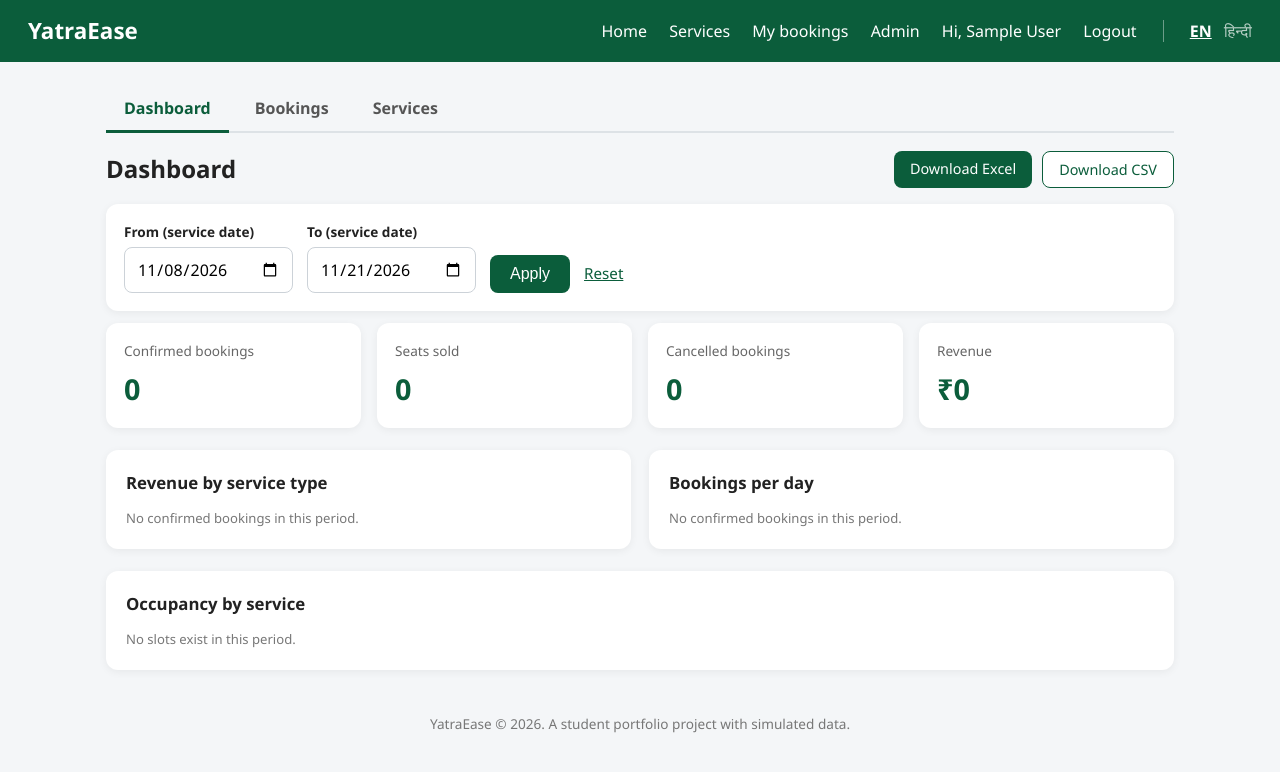
After one commit to DusnamoniLahari/yatra-ease, a Flask app: page /admin/dashboard in a window 1280 px wide. The commit adds this page. Shown: the top 772 px of the page. Run offline with Flask 3, Linux system fonts and the light colour scheme; a user stored in the database is signed in; tables that the repository leaves empty hold one stand-in row (values such as "Sample post"); some libraries are stand-ins or nearby versions.

Commit message:
Step 10: admin dashboard with SQL/pandas reports and Excel/CSV export

```diff
--- a/app/__init__.py
+++ b/app/__init__.py
@@ -26,12 +26,14 @@ def create_app():
     from app.auth import auth
     from app.bookings import bookings
     from app.admin import admin
+    from app.dashboard import dashboard
     from app.translations import translate, SUPPORTED_LANGUAGES, DEFAULT_LANGUAGE
 
     app.register_blueprint(main)
     app.register_blueprint(auth)
     app.register_blueprint(bookings)
     app.register_blueprint(admin)
+    app.register_blueprint(dashboard)
 
     @app.context_processor
     def inject_language():
--- a/app/admin.py
+++ b/app/admin.py
@@ -30,7 +30,7 @@ def admin_required(view):
 @admin.route("/")
 @admin_required
 def index():
-    return redirect(url_for("admin.bookings_list"))
+    return redirect(url_for("dashboard.overview"))
 
 
 @admin.route("/bookings")
--- a/app/static/css/style.css
+++ b/app/static/css/style.css
@@ -520,3 +520,146 @@ a.btn {
     outline: none;
     border-color: #0b5d3b;
 }
+
+.download-links {
+    display: flex;
+    gap: 10px;
+    flex-wrap: wrap;
+}
+
+.btn-outline {
+    background: #fff;
+    color: #0b5d3b;
+    border: 1px solid #0b5d3b;
+}
+
+.btn-outline:hover {
+    background: #e3f4ea;
+}
+
+.stat-grid {
+    display: grid;
+    grid-template-columns: repeat(auto-fit, minmax(190px, 1fr));
+    gap: 16px;
+    margin-bottom: 22px;
+}
+
+.stat-card {
+    display: flex;
+    flex-direction: column;
+    background: #fff;
+    border-radius: 12px;
+    padding: 18px;
+    box-shadow: 0 2px 8px rgba(0, 0, 0, 0.06);
+}
+
+.stat-label {
+    color: #666;
+    font-size: 0.85rem;
+}
+
+.stat-value {
+    margin-top: 6px;
+    font-size: 1.8rem;
+    font-weight: 700;
+    color: #0b5d3b;
+}
+
+.dash-columns {
+    display: grid;
+    grid-template-columns: repeat(auto-fit, minmax(320px, 1fr));
+    gap: 18px;
+    margin-bottom: 22px;
+}
+
+.panel {
+    background: #fff;
+    border-radius: 12px;
+    padding: 20px;
+    margin-bottom: 22px;
+    box-shadow: 0 2px 8px rgba(0, 0, 0, 0.06);
+}
+
+.dash-columns .panel {
+    margin-bottom: 0;
+}
+
+.panel h3 {
+    margin-bottom: 14px;
+    font-size: 1.05rem;
+}
+
+.mini-table {
+    width: 100%;
+    border-collapse: collapse;
+}
+
+.mini-table th,
+.mini-table td {
+    padding: 9px 6px;
+    text-align: left;
+    border-bottom: 1px solid #e5e8eb;
+    font-size: 0.92rem;
+}
+
+.mini-table th {
+    color: #666;
+    font-weight: 600;
+}
+
+.bar-list {
+    display: flex;
+    flex-direction: column;
+    gap: 8px;
+}
+
+.bar-row {
+    display: flex;
+    align-items: center;
+    gap: 10px;
+}
+
+.bar-label {
+    width: 92px;
+    font-size: 0.82rem;
+    color: #555;
+    flex-shrink: 0;
+}
+
+.bar-track {
+    flex: 1;
+    height: 12px;
+    background: #e8ecef;
+    border-radius: 999px;
+    overflow: hidden;
+}
+
+.bar-fill {
+    height: 100%;
+    background: #0b5d3b;
+    border-radius: 999px;
+}
+
+.bar-value {
+    width: 32px;
+    text-align: right;
+    font-size: 0.85rem;
+    font-weight: 600;
+}
+
+.occ-cell {
+    display: flex;
+    align-items: center;
+    gap: 10px;
+    min-width: 170px;
+}
+
+.occ-cell span {
+    width: 52px;
+    font-size: 0.85rem;
+}
+
+.table-flat {
+    margin-top: 0;
+    box-shadow: none;
+}
--- /dev/null
+++ b/app/templates/_admin_tabs.html
@@ -0,0 +1,8 @@
+<div class="admin-tabs">
+    <a href="{{ url_for('dashboard.overview') }}"
+       class="{{ 'active' if active_tab == 'dashboard' else '' }}">Dashboard</a>
+    <a href="{{ url_for('admin.bookings_list') }}"
+       class="{{ 'active' if active_tab == 'bookings' else '' }}">Bookings</a>
+    <a href="{{ url_for('admin.services_list') }}"
+       class="{{ 'active' if active_tab == 'services' else '' }}">Services</a>
+</div>
--- a/app/templates/admin_bookings.html
+++ b/app/templates/admin_bookings.html
@@ -3,10 +3,8 @@
 {% block title %}Admin - Bookings - YatraEase{% endblock %}
 
 {% block content %}
-<div class="admin-tabs">
-    <a href="{{ url_for('admin.bookings_list') }}" class="active">Bookings</a>
-    <a href="{{ url_for('admin.services_list') }}">Services</a>
-</div>
+{% set active_tab = 'bookings' %}
+{% include "_admin_tabs.html" %}
 
 <h2>All bookings</h2>
 
--- /dev/null
+++ b/app/templates/admin_dashboard.html
@@ -0,0 +1,132 @@
+{% extends "base.html" %}
+
+{% block title %}Admin - Dashboard - YatraEase{% endblock %}
+
+{% block content %}
+{% set active_tab = 'dashboard' %}
+{% include "_admin_tabs.html" %}
+
+<div class="admin-header">
+    <h2>Dashboard</h2>
+    <div class="download-links">
+        <a href="{{ url_for('dashboard.report_xlsx', start=start, end=end) }}" class="btn btn-small">Download Excel</a>
+        <a href="{{ url_for('dashboard.report_csv', start=start, end=end) }}" class="btn btn-small btn-outline">Download CSV</a>
+    </div>
+</div>
+
+<form method="GET" action="{{ url_for('dashboard.overview') }}" class="filter-bar">
+    <div class="filter-field">
+        <label for="start">From (service date)</label>
+        <input type="date" id="start" name="start" value="{{ start }}">
+    </div>
+    <div class="filter-field">
+        <label for="end">To (service date)</label>
+        <input type="date" id="end" name="end" value="{{ end }}">
+    </div>
+    <div class="filter-actions">
+        <button type="submit" class="btn">Apply</button>
+        <a href="{{ url_for('dashboard.overview') }}" class="btn-link">Reset</a>
+    </div>
+</form>
+
+<div class="stat-grid">
+    <div class="stat-card">
+        <span class="stat-label">Confirmed bookings</span>
+        <span class="stat-value">{{ totals.bookings }}</span>
+    </div>
+    <div class="stat-card">
+        <span class="stat-label">Seats sold</span>
+        <span class="stat-value">{{ totals.seats }}</span>
+    </div>
+    <div class="stat-card">
+        <span class="stat-label">Cancelled bookings</span>
+        <span class="stat-value">{{ totals.cancelled }}</span>
+    </div>
+    <div class="stat-card">
+        <span class="stat-label">Revenue</span>
+        <span class="stat-value">&#8377;{{ '{:,}'.format(totals.revenue) }}</span>
+    </div>
+</div>
+
+<div class="dash-columns">
+    <section class="panel">
+        <h3>Revenue by service type</h3>
+        {% if by_type %}
+        <table class="mini-table">
+            <thead>
+                <tr><th>Type</th><th>Bookings</th><th>Revenue</th></tr>
+            </thead>
+            <tbody>
+                {% for row in by_type %}
+                <tr>
+                    <td><span class="badge">{{ row.type }}</span></td>
+                    <td>{{ row.bookings }}</td>
+                    <td>&#8377;{{ '{:,}'.format(row.revenue) }}</td>
+                </tr>
+                {% endfor %}
+            </tbody>
+        </table>
+        {% else %}
+        <p class="muted">No confirmed bookings in this period.</p>
+        {% endif %}
+    </section>
+
+    <section class="panel">
+        <h3>Bookings per day</h3>
+        {% if daily %}
+        <div class="bar-list">
+            {% for d in daily %}
+            <div class="bar-row">
+                <span class="bar-label">{{ d.date }}</span>
+                <div class="bar-track">
+                    <div class="bar-fill" style="width: {{ d.bar }}%;"></div>
+                </div>
+                <span class="bar-value">{{ d.bookings }}</span>
+            </div>
+            {% endfor %}
+        </div>
+        {% else %}
+        <p class="muted">No confirmed bookings in this period.</p>
+        {% endif %}
+    </section>
+</div>
+
+<section class="panel">
+    <h3>Occupancy by service</h3>
+    {% if occupancy %}
+    <div class="table-wrap table-flat">
+        <table class="bookings-table">
+            <thead>
+                <tr>
+                    <th>Service</th>
+                    <th>Type</th>
+                    <th>Booked</th>
+                    <th>Capacity</th>
+                    <th>Occupancy</th>
+                </tr>
+            </thead>
+            <tbody>
+                {% for o in occupancy %}
+                <tr>
+                    <td>{{ o.name }}</td>
+                    <td><span class="badge">{{ o.type }}</span></td>
+                    <td>{{ o.booked }}</td>
+                    <td>{{ o.capacity }}</td>
+                    <td>
+                        <div class="occ-cell">
+                            <div class="bar-track">
+                                <div class="bar-fill" style="width: {{ o.percent }}%;"></div>
+                            </div>
+                            <span>{{ o.percent }}%</span>
+                        </div>
+                    </td>
+                </tr>
+                {% endfor %}
+            </tbody>
+        </table>
+    </div>
+    {% else %}
+    <p class="muted">No slots exist in this period.</p>
+    {% endif %}
+</section>
+{% endblock %}
--- a/app/templates/admin_service_form.html
+++ b/app/templates/admin_service_form.html
@@ -3,10 +3,8 @@
 {% block title %}Admin - {{ title }} - YatraEase{% endblock %}
 
 {% block content %}
-<div class="admin-tabs">
-    <a href="{{ url_for('admin.bookings_list') }}">Bookings</a>
-    <a href="{{ url_for('admin.services_list') }}" class="active">Services</a>
-</div>
+{% set active_tab = 'services' %}
+{% include "_admin_tabs.html" %}
 
 <section class="form-box admin-form">
     <h2>{{ title }}</h2>
--- a/app/templates/admin_services.html
+++ b/app/templates/admin_services.html
@@ -3,10 +3,8 @@
 {% block title %}Admin - Services - YatraEase{% endblock %}
 
 {% block content %}
-<div class="admin-tabs">
-    <a href="{{ url_for('admin.bookings_list') }}">Bookings</a>
-    <a href="{{ url_for('admin.services_list') }}" class="active">Services</a>
-</div>
+{% set active_tab = 'services' %}
+{% include "_admin_tabs.html" %}
 
 <div class="admin-header">
     <h2>All services</h2>
```
Also changed, not shown: app/dashboard.py (added, +131 -0 lines), app/reports.py (added, +144 -0 lines).
